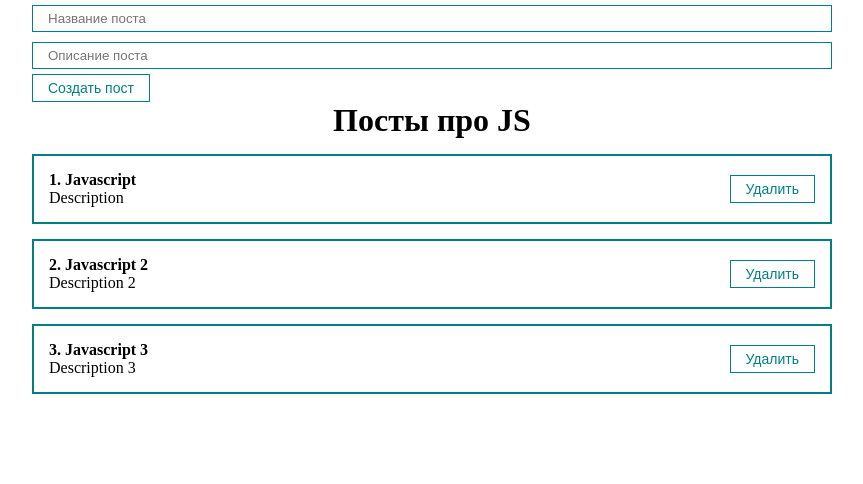
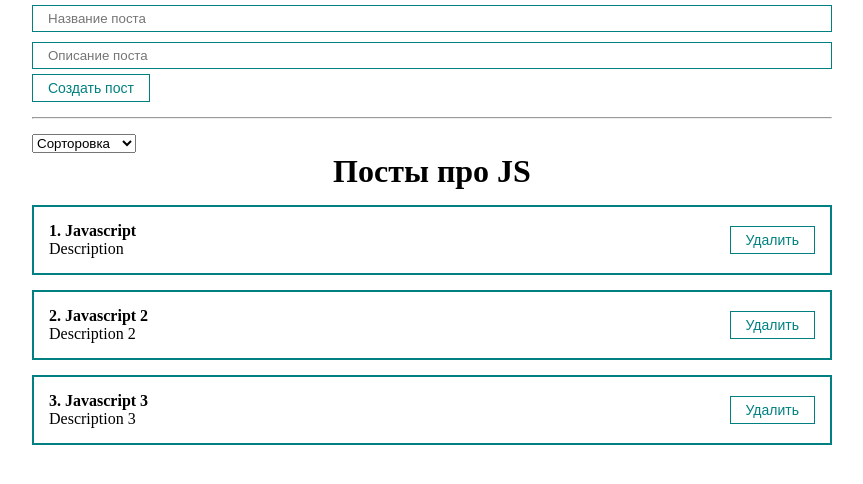
Before and after one commit to xGerfy/task_1_react, a React (Create React App) app: page / in a window 1280 px wide. Shown: the top 484 px of the page, without its empty margins (208-1071 px from the left). Built offline with nearby package versions, Linux system fonts and the light colour scheme.

Commit message:
add sorting

```diff
--- a/src/App.js
+++ b/src/App.js
@@ -1,6 +1,7 @@
 import { useState } from "react";
 import PostForm from "./components/PostForm";
 import PostList from "./components/PostList";
+import MySelect from "./components/UI/select/MySelect";
 import "./styles/App.css";
 
 function App() {
@@ -10,6 +11,8 @@
     { id: 3, title: "Javascript 3", body: "Description 3" },
   ]);
 
+  const [selectedSort, setSelectedSort] = useState("");
+
   const createPost = (newPost) => {
     setPosts([...posts, newPost]);
   };
@@ -18,10 +21,31 @@
     setPosts(posts.filter((p) => p.id !== post.id));
   };
 
+  const sortPosts = (sort) => {
+    setSelectedSort(sort);
+    setPosts([...posts].sort((a, b) => a[sort].localeCompare(b[sort])));
+  };
+
   return (
     <div className="App">
       <PostForm create={createPost} />
-      <PostList remove={removePost} posts={posts} title="Посты про JS" />
+      <hr style={{ margin: "15px 0" }} />
+      <div>
+        <MySelect
+          value={selectedSort}
+          onChange={sortPosts}
+          defaultValue="Сорторовка"
+          option={[
+            { value: "title", name: "По названию" },
+            { value: "body", name: "По описанию" },
+          ]}
+        />
+      </div>
+      {posts.length ? (
+        <PostList remove={removePost} posts={posts} title="Посты про JS" />
+      ) : (
+        <h1 style={{ textAlign: "center" }}>Посты не найдены!</h1>
+      )}
     </div>
   );
 }
--- /dev/null
+++ b/src/components/UI/select/MySelect.jsx
@@ -0,0 +1,16 @@
+import React from "react";
+
+export default function MySelect({ option, defaultValue, value, onChange }) {
+  return (
+    <select value={value} onChange={(event) => onChange(event.target.value)}>
+      <option disabled value="">
+        {defaultValue}
+      </option>
+      {option.map((option) => (
+        <option key={option.value} value={option.value}>
+          {option.name}
+        </option>
+      ))}
+    </select>
+  );
+}
```
